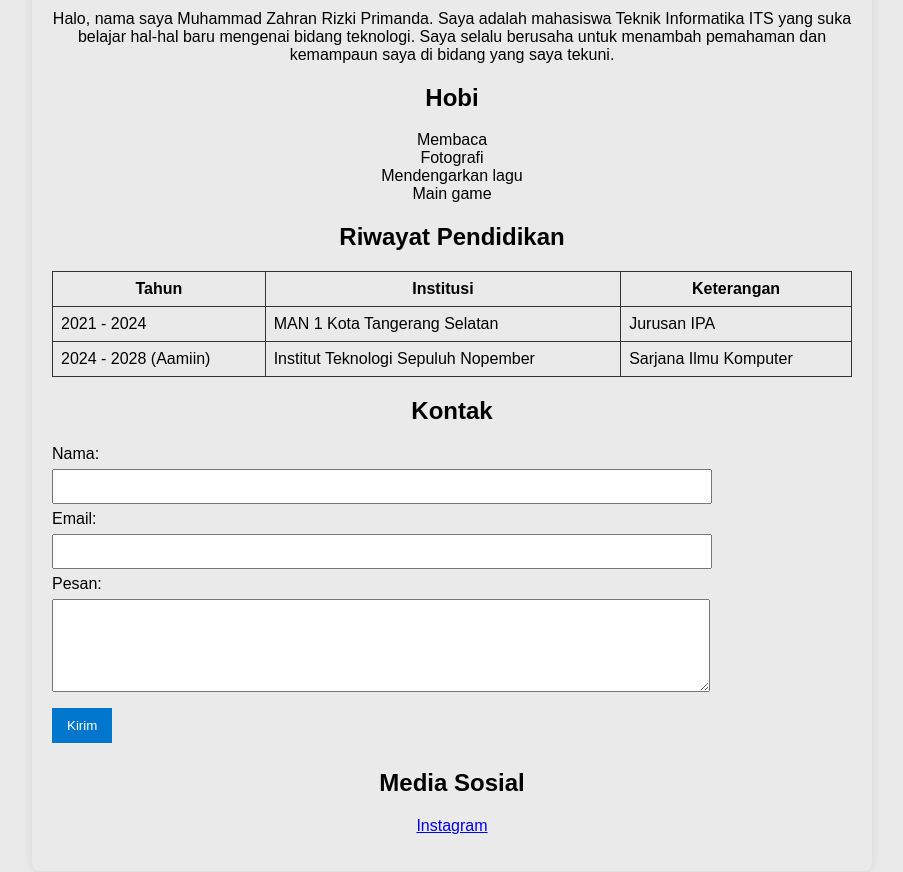
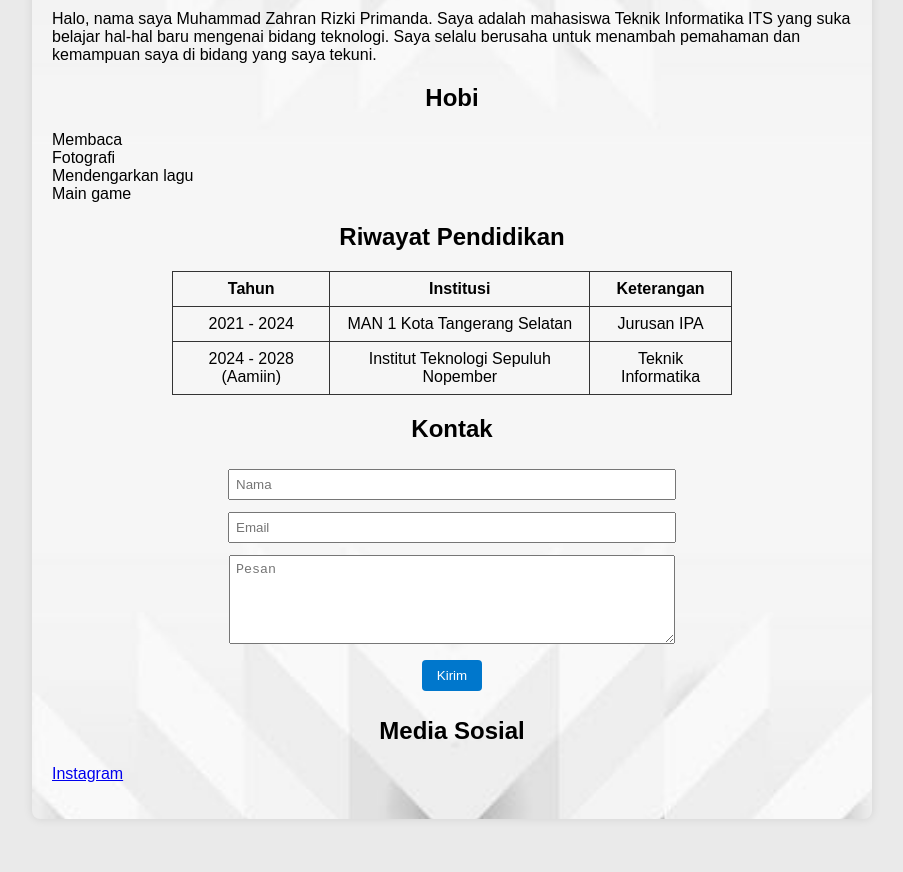
Before and after one commit to Akahazu/HTMLCV, a plain HTML site: page index.html in a window 1280 px wide. Shown: the part 320-1192 px from the top of the page, without its empty margins (188-1091 px from the left). After the commit the page ends 1159 px from the top, so only its background shows below. Drawn offline with Linux system fonts and the light colour scheme.

Commit message:
Update index.html

```diff
--- a/index.html
+++ b/index.html
@@ -7,17 +7,15 @@
     body {
       margin: 0;
       font-family: Arial, sans-serif;
-      /* Background kiri-kanan pakai gambar */
       background: url('Background.jpg') repeat-y left top,
                   url('Background.jpg') repeat-y right top,
-                  #eaeaea; /* fallback warna abu-abu */
+                  #eaeaea;
     }
 
-    /* Kontainer utama di tengah */
     .container {
       max-width: 800px;
       margin: 20px auto;
-      background: 'Background2.jpg';
+      background: url('Background2.jpg') center/cover no-repeat, white;
       padding: 20px;
       border-radius: 8px;
       box-shadow: 0 0 10px rgba(0,0,0,0.1);
@@ -32,24 +30,36 @@
       margin: 0 auto 15px auto;
     }
 
+    p, ul {
+      text-align: left;
+    }
+
+    ul {
+      list-style: none;
+      padding: 0;
+    }
+
     table {
-      width: 100%;
+      width: 70%;
+      margin: 10px auto;
       border-collapse: collapse;
-      margin: 10px 0;
     }
 
     table, th, td {
       border: 1px solid #333;
       padding: 8px;
+      text-align: center;
     }
 
     form {
-      margin-top: 10px;
+      width: 60%;
+      margin: 15px auto;
+      text-align: center;
     }
 
     form input, form textarea {
-      width: 80%;
-      padding: 8px;
+      width: 90%;
+      padding: 6px;
       margin: 6px 0;
     }
 
@@ -59,15 +69,16 @@
       color: white;
       border: none;
       cursor: pointer;
-      padding: 10px 15px;
+      padding: 8px 15px;
+      border-radius: 4px;
     }
 
     form input[type="submit"]:hover {
       background: #005fa3;
     }
 
-    p, ul {
-      text-align: center;
+    .sosmed {
+      text-align: left;
     }
   </style>
 </head>
@@ -80,11 +91,11 @@
     <!-- Foto -->
     <img src="Fotodiri.jpg" alt="Foto Profil" width="150">
     <p>Halo, nama saya Muhammad Zahran Rizki Primanda. Saya adalah mahasiswa Teknik Informatika ITS yang suka belajar hal-hal baru mengenai bidang teknologi.
-      Saya selalu berusaha untuk menambah pemahaman dan kemampaun saya di bidang yang saya tekuni. </p>
+      Saya selalu berusaha untuk menambah pemahaman dan kemampuan saya di bidang yang saya tekuni. </p>
 
     <!-- Hobi -->
     <h2>Hobi</h2>
-    <ul style="list-style: none; padding: 0;">
+    <ul>
       <li>Membaca</li>
       <li>Fotografi</li>
       <li>Mendengarkan lagu</li>
@@ -107,25 +118,22 @@
       <tr>
         <td>2024 - 2028 (Aamiin)</td>
         <td>Institut Teknologi Sepuluh Nopember</td>
-        <td>Sarjana Ilmu Komputer</td>
+        <td>Teknik Informatika</td>
       </tr>
     </table>
 
     <!-- Kontak -->
     <h2>Kontak</h2>
-    <form action="mzahranrizkiprimanda@gmail.com" method="post" enctype="text/plain">
-      Nama: <br>
-      <input type="text" name="nama"><br>
-      Email: <br>
-      <input type="email" name="email"><br>
-      Pesan: <br>
-      <textarea name="pesan" rows="5" cols="30"></textarea><br>
+    <form action="mailto:mzahranrizkiprimanda@gmail.com" method="post" enctype="text/plain">
+      <input type="text" name="nama" placeholder="Nama"><br>
+      <input type="email" name="email" placeholder="Email"><br>
+      <textarea name="pesan" rows="5" placeholder="Pesan"></textarea><br>
       <input type="submit" value="Kirim">
     </form>
 
     <!-- Link Sosmed -->
     <h2>Media Sosial</h2>
-    <p>
+    <p class="sosmed">
       <a href="https://instagram.com/razhelionn" target="_blank">Instagram</a>
     </p>
   </div>
```
